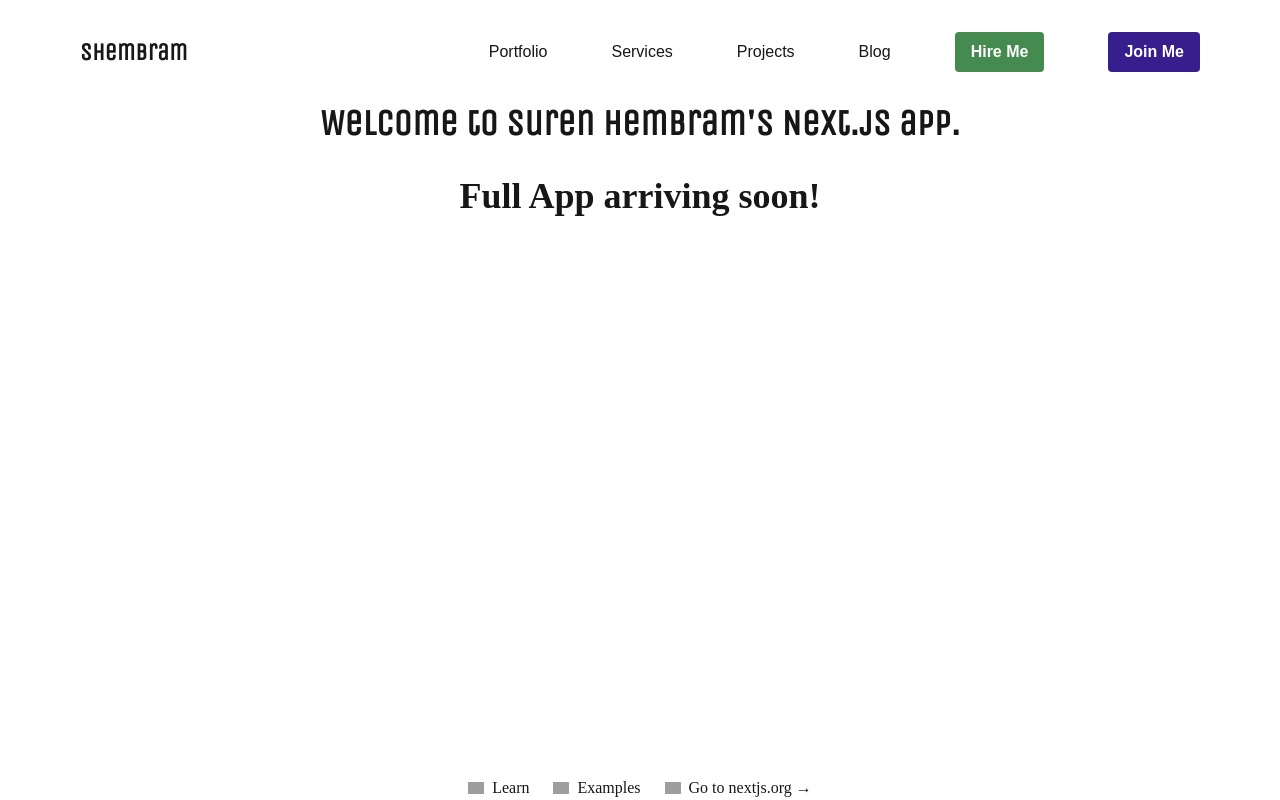
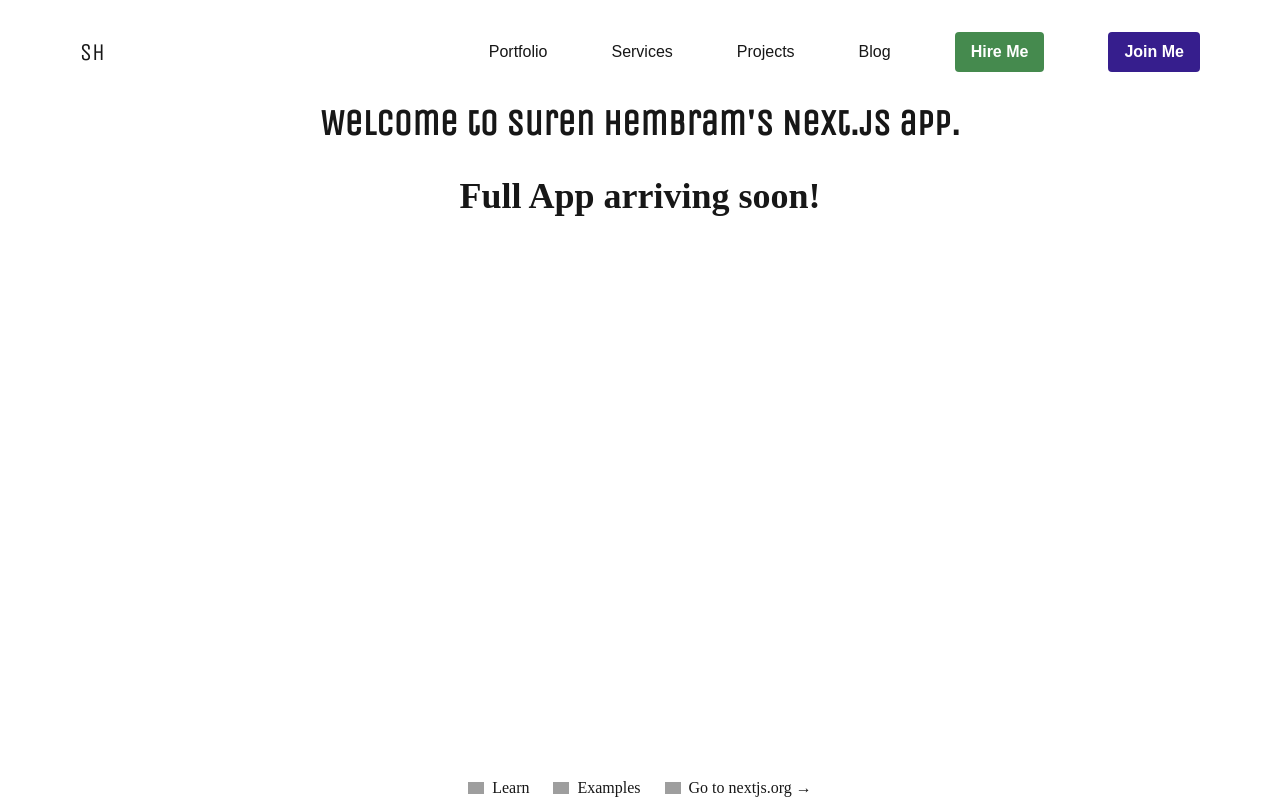
Before and after one commit to 5u00n/suren-site-nextjs, a Next.js app: page / in a window 1280 px wide. Built offline with nearby package versions, Linux system fonts and the light colour scheme; grey boxes are pictures that could not be loaded.

Commit message:
font loading in Headers.js and layout.js fix font issue

```diff
--- a/app/components/Headers.js
+++ b/app/components/Headers.js
@@ -1,12 +1,19 @@
 import React from 'react';
 import Link from 'next/link';
 import Image from 'next/image';
+import { Unica_One } from 'next/font/google';
+
+const unica_one = Unica_One({
+  display: 'swap',
+  weight: '400',
+  preload: false,
+});
 function Headers() {
   return (
     <header className=" my-4 mx-auto px-4 lg:mx-16">
       <nav className="flex items-center justify-between py-4">
-        <Link href="/" className="text-2xl font-bold font-unica">
-          SHembram
+        <Link href="/" className={`${unica_one.className} text-2xl font-bold `}>
+          SH
         </Link>
         <ul className="flex space-x-16 items-center font-figtree">
           <li>
--- a/app/layout.js
+++ b/app/layout.js
@@ -25,10 +25,6 @@ export default function RootLayout({ children }) {
         <meta name="robots" content="index, follow" />
         <meta name="google-site-verification" content="v7fSZGeFLbxk3-i3tStvF-BeDH0FSwK_GPcJTVu5NuM" />
         <meta name="keywords" content={metadata.keywords} />
-        <link rel="preconnect" href="https://fonts.googleapis.com" />
-        <link rel="preconnect" href="https://fonts.gstatic.com" crossorigin />
-        <link href="https://fonts.googleapis.com/css2?family=Unica+One&display=swap" rel="stylesheet" />
-
       </head>
       <body className={`antialiased min-h-screen flex flex-col font-gloock`}>
         <Headers />
--- a/package.json
+++ b/package.json
@@ -10,6 +10,7 @@
     "deploy": "next build && firebase deploy --only hosting"
   },
   "dependencies": {
+    "@next/font": "^14.2.13",
     "@radix-ui/react-navigation-menu": "^1.2.0",
     "class-variance-authority": "^0.7.0",
     "clsx": "^2.1.1",
```
Also changed, not shown: 1 other file (tests, documents, lock files or other folders).
